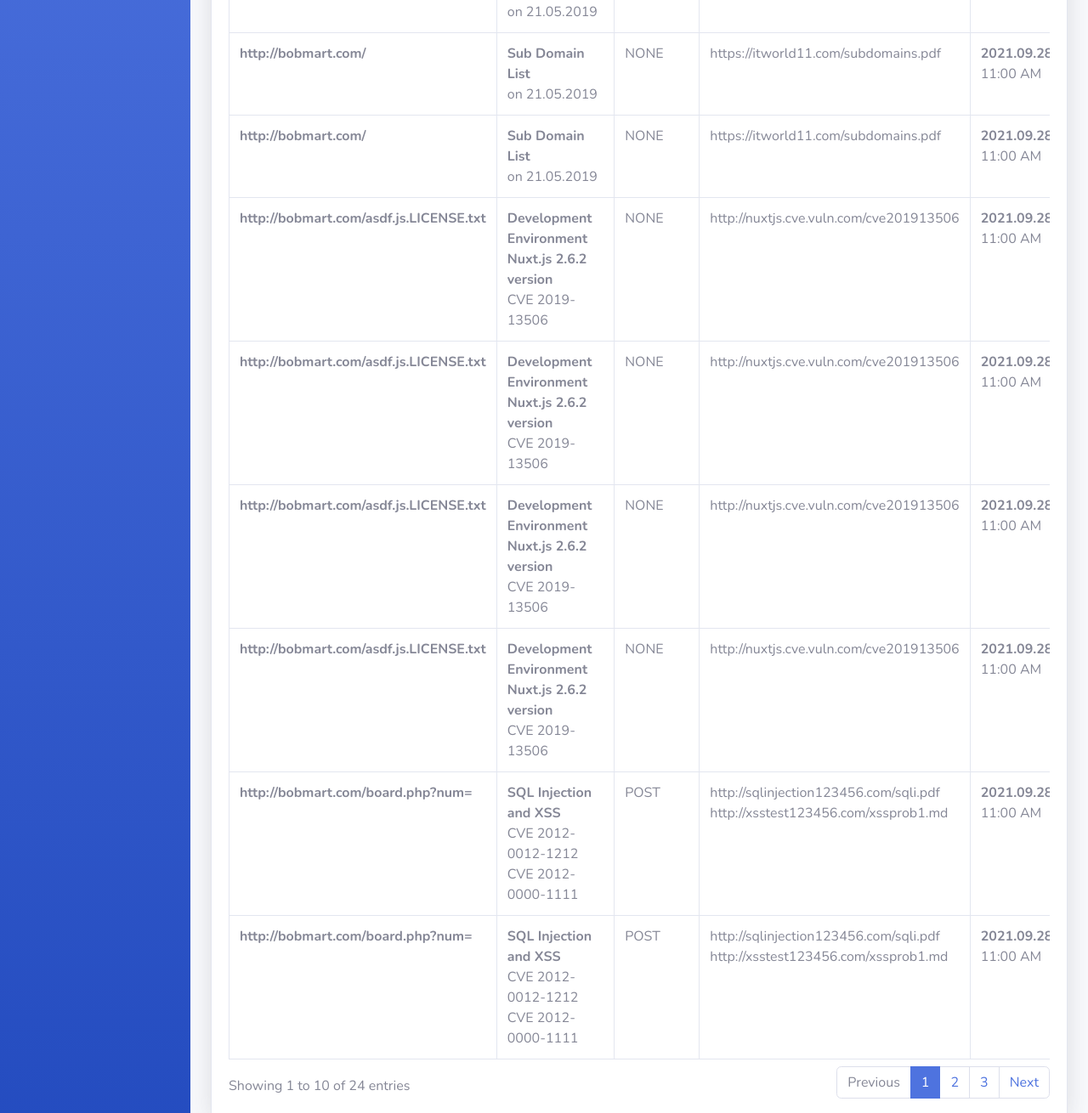
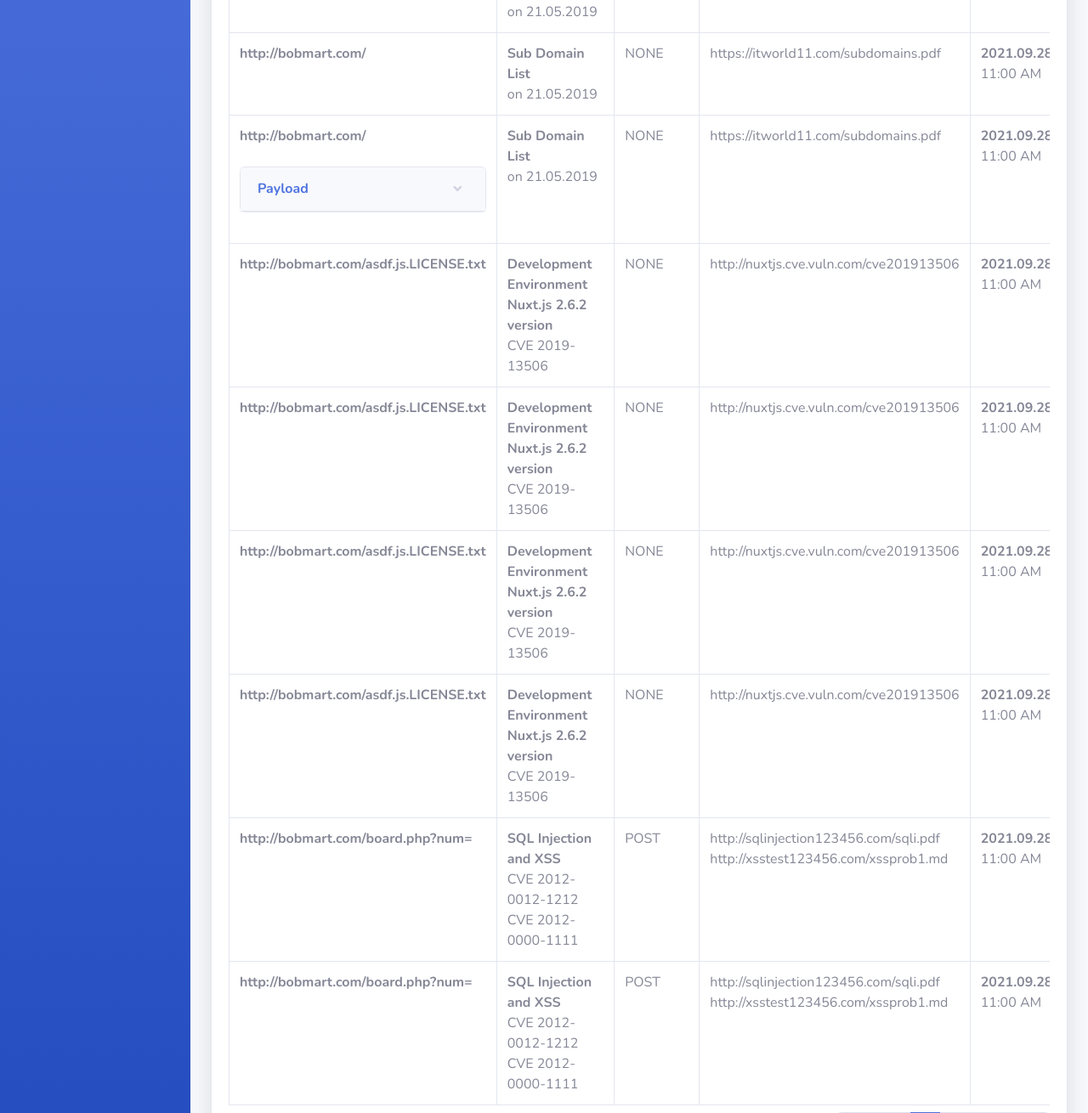
Before and after one commit to BWASP/BWASP, a Flask app: page /AttackVector in a window 1280 px wide. Shown: the part 582-1892 px from the top of the page at 85% size. Run offline with Flask 2, Linux system fonts and the light colour scheme; some libraries are stand-ins or nearby versions.

Commit message:
payload test

```diff
--- a/Web/templates/AttackVector.html
+++ b/Web/templates/AttackVector.html
@@ -444,7 +444,23 @@
                                             </a></td>
                                         </tr>
                                         <tr>
-                                            <td><span class="font-weight-bold">http://bobmart.com/</span></td>
+                                            <td>
+                                                <span class="font-weight-bold">http://bobmart.com/</span><br><br>
+                                                <div class="card mb-4">
+                                                    <a href="#additionalFuncs" class="d-block card-header py-3" data-toggle="collapse" role="button" aria-expanded="false" aria-controls="additionalFuncs">
+                                                        <h6 class="m-0 font-weight-bold text-primary">Payload</h6>
+                                                    </a>
+                                                    <div class="collapse" id="additionalFuncs" style="">
+                                                        <div class="card-body">
+                                                            /class.php <!--DB에 넣을 때 br 태그 필요할 것으로 보임-->
+                                                            /korea.php
+                                                            /bwasp.php
+                                                            /abc.bobmart.com
+                                                            /admin.bobmart.com
+                                                        </div>
+                                                    </div>
+                                                </div>
+                                            </td>
                                             <td><span class="font-weight-bold">Sub Domain List</span><br>on 21.05.2019</td>
                                             <td>NONE</td>
                                             <td>https://itworld11.com/subdomains.pdf</td>
```
